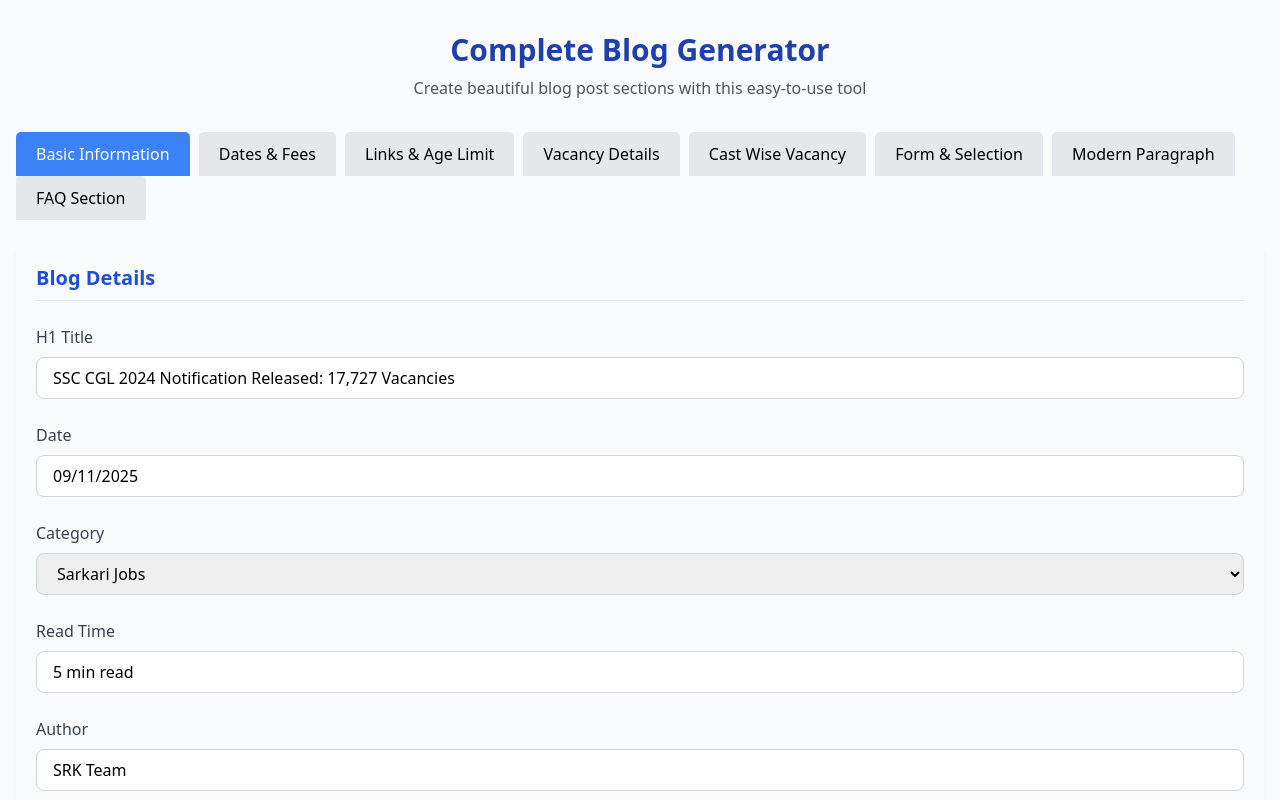
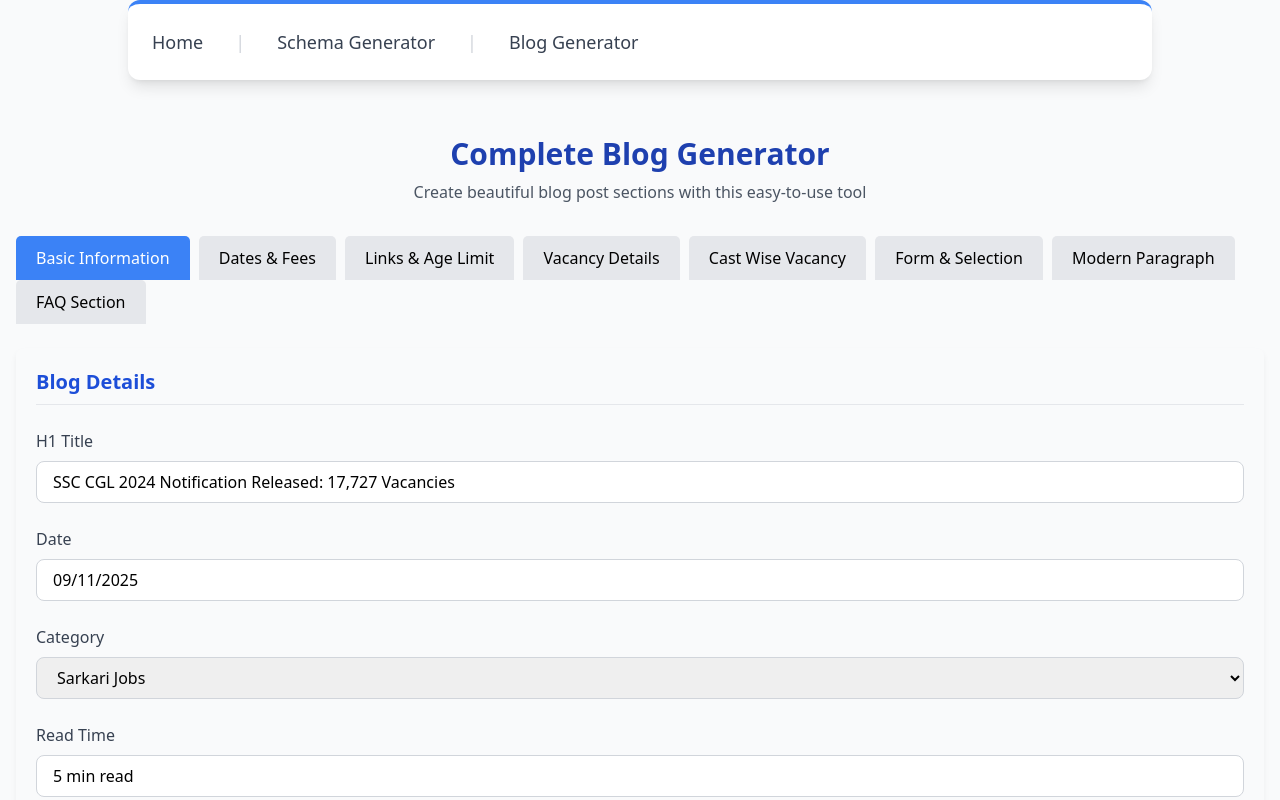
Before and after one commit to hotelkrishnay/generator, a plain HTML site: page blog.html in a window 1280 px wide. Shown: the top 800 px of the page. Drawn offline with nearby package versions, Linux system fonts and the light colour scheme.

Commit message:
Update blog.html

```diff
--- a/blog.html
+++ b/blog.html
@@ -694,6 +694,18 @@
             background: #4b5563;
         }
     </style>
+     <!-- Added Header Navigation -->
+    <div class="header-nav">
+        <header class="container mx-auto max-w-5xl mb-6 p-4 sm:p-6 bg-white rounded-xl shadow-lg border-t-4 border-blue-500">
+            <nav class="flex justify-center sm:justify-start space-x-4 sm:space-x-8 text-lg font-medium">
+                <a href="index.html" class="text-gray-700 hover:text-blue-600 transition duration-150 ease-in-out">Home</a>
+                <span class="text-gray-300">|</span>
+                <a href="schema.html" class="text-gray-700 hover:text-blue-600 transition duration-150 ease-in-out">Schema Generator</a>
+                <span class="text-gray-300">|</span>
+                <a href="blog.html" class="text-gray-700 hover:text-blue-600 transition duration-150 ease-in-out">Blog Generator</a>
+            </nav>
+        </header>
+    </div>
 </head>
 <body class="bg-gray-50">
     <!-- Success Message -->
```
